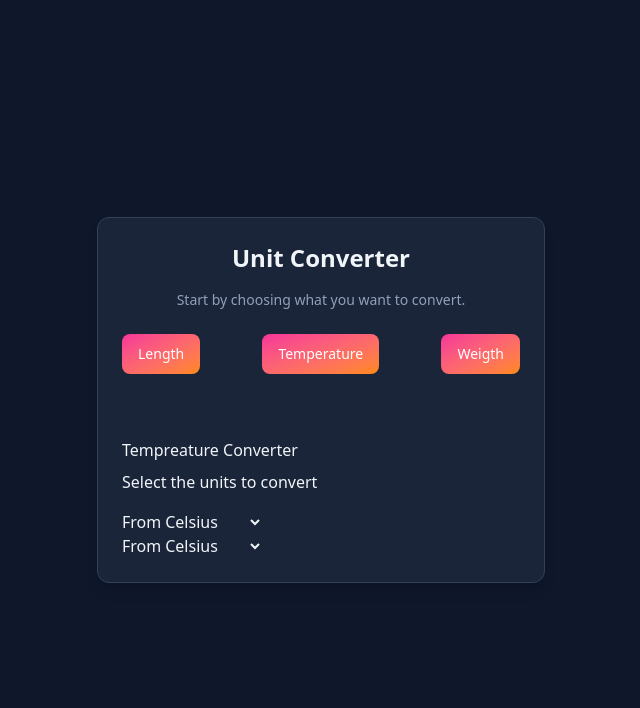
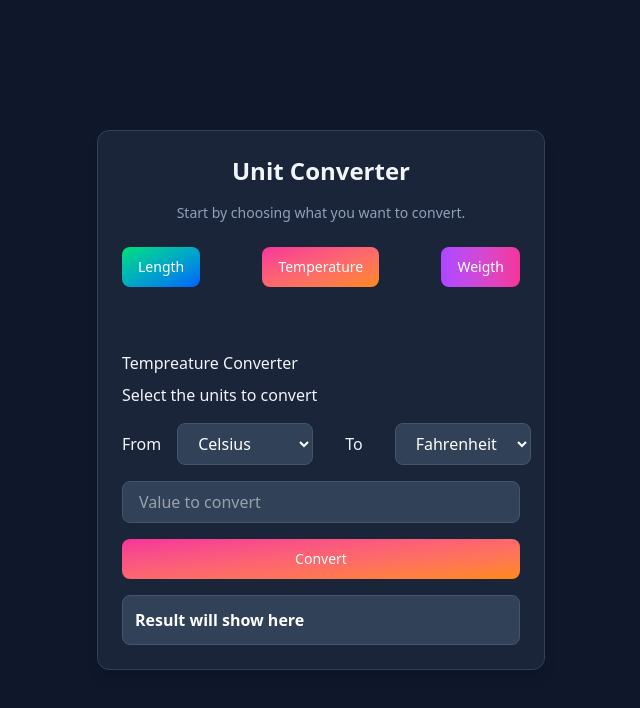
Before and after one commit to Joao-Fernandes-Silva/Unit-Converter-App, a React (Vite) app: page / in a window 1280 px wide. Shown: the top 708 px of the page, without its empty margins (319-959 px from the left). Built offline with nearby package versions, Linux system fonts and the light colour scheme.

Commit message:
Tempreature Completed

```diff
--- a/src/App.jsx
+++ b/src/App.jsx
@@ -1,29 +1,48 @@
-import { ChoiceButton } from "./components/button";
+import { ChoiceButton, ConverterButton } from "./components/button";
 import { useState } from "react";
+import { ConvertTemp } from "./utils/converter";
+import { Result } from "postcss";
 
 function App() {
   const [currMenu, setCurrMenu] = useState('temperature')
-  const [unit, setUnit] = useState('celsius');
+  const [fromUnit, setFromUnit] = useState('celsius');
+  const [toUnit, setToUnit] = useState('fahrenheit');
+  const [inputValue, setInputValue] = useState('');
+  const [result, setResult] = useState('');
+
+  function handleConvertTemperature() {
+    setResult(ConvertTemp(inputValue, fromUnit, toUnit));
+  }
+
 
   return (
     <div className="min-h-screen bg-slate-900 text-slate-100 flex items-center justify-center">
       <div className="space-y-16 w-full max-w-md bg-slate-800/80 border border-slate-700 rounded-xl p-6 shadow-lg">
+
+        {/*-------------------------Main Menu-----------------------------*/}
+
         <h1 className="text-2xl font-semibold mb-4 text-center">
           Unit Converter
         </h1>
         <p className="text-sm text-slate-400 mb-6 text-center">
           Start by choosing what you want to convert.
         </p>
+
         <div className="flex justify-between">
-          <ChoiceButton onChoice={() => setCurrMenu('length')}>Length</ChoiceButton>
-          <ChoiceButton onChoice={() => setCurrMenu('temperature')} >Temperature</ChoiceButton>
-          <ChoiceButton onChoice={() => setCurrMenu('weigth')}>Weigth</ChoiceButton>
+          <ChoiceButton onChoice={() => setCurrMenu('length')} classItem={"cursor-pointer text-white bg-gradient-to-br from-green-400 to-blue-600 hover:bg-gradient-to-bl focus:ring-4 focus:outline-none focus:ring-green-200 dark:focus:ring-green-800 font-medium rounded-lg text-sm px-4 py-2.5 text-center leading-5"}>Length</ChoiceButton>
+          <ChoiceButton onChoice={() => setCurrMenu('temperature')} classItem={"cursor-pointer text-white bg-gradient-to-br from-pink-500 to-orange-400 hover:bg-gradient-to-bl focus:ring-4 focus:outline-none focus:ring-pink-200 dark:focus:ring-pink-800 font-medium rounded-lg text-sm px-4 py-2.5 text-center leading-5"}>Temperature</ChoiceButton>
+          <ChoiceButton onChoice={() => setCurrMenu('weigth')} classItem={"cursor-pointer text-white bg-gradient-to-r from-purple-500 to-pink-500 hover:bg-gradient-to-l focus:ring-4 focus:outline-none focus:ring-purple-200 dark:focus:ring-purple-800 font-medium rounded-lg text-sm px-4 py-2.5 text-center leading-5"}>Weigth</ChoiceButton>
         </div>
+
+        {/*----------------------Length Converter------------------------*/}
+
         {currMenu === 'length' && (
           <div>
 
           </div>
         )}
+
+        {/*----------------------Temperature Converter------------------------*/}
 
         {currMenu === 'temperature' && (
           <div>
@@ -31,29 +50,48 @@ function App() {
               <h1>Tempreature Converter</h1>
               <p>Select the units to convert</p>
             </div>
-            <div className="justify">
-              <div>
+            {/*----- Dropdownds----- */}
+            <div className="flex">
+              <div className="flex items-center gap-4">
                 <label htmlFor="temp-unit1">From</label>
-                <select id="temp-unit1" value={unit} onChange={(e) => setUnit(e.target.value)}>
+                <select id="temp-unit1" value={fromUnit} onChange={(e) => setFromUnit(e.target.value)} className="bg-slate-700 text-white border border-slate-600 rounded-lg px-4 py-2">
                   <option value={"celsius"}>Celsius</option>
                   <option value={"fahrenheit"}>Fahrenheit</option>
                   <option value={"kelvin"}>Kelvin</option>
                 </select>
               </div>
-              <div>
-                <label htmlFor="temp-unit1">From</label>
-                <select id="temp-unit1" value={unit} onChange={(e) => setUnit(e.target.value)}>
+              <div className="flex items-center gap-8 ml-8">
+                <label htmlFor="temp-unit2">To</label>
+                <select id="temp-unit2" value={toUnit} onChange={(e) => setToUnit(e.target.value)} className="bg-slate-700 text-white border border-slate-600 rounded-lg px-4 py-2">
                   <option value={"celsius"}>Celsius</option>
                   <option value={"fahrenheit"}>Fahrenheit</option>
                   <option value={"kelvin"}>Kelvin</option>
                 </select>
               </div>
             </div>
+            {/*------Input Value------- */}
+
+            <div className="mt-4">
+              <input id="temp-value" type="number" value={inputValue} onChange={(e) => setInputValue(e.target.value)} placeholder="Value to convert" className="w-full bg-slate-700 text-white border border-slate-600 rounded-lg px-4 py-2" />
+            </div>
+            {/*------Converter Button-------- */}
             <div>
-
+              <ConverterButton
+                onClick={handleConvertTemperature}
+                className={"w-full mt-4 cursor-pointer text-white bg-gradient-to-br from-pink-500 to-orange-400 hover:bg-gradient-to-bl focus:ring-4 focus:outline-none focus:ring-pink-200 dark:focus:ring-pink-800 font-medium rounded-lg text-sm px-4 py-2.5 text-center leading-5"}>
+                Convert
+              </ConverterButton>
+            </div>
+            {/*------Result------- */}
+            <div className="mt-4 p-3 rounded-lg bg-slate-700 border border-slate-600">
+              <span className="font-semibold text-white">
+                {result === '' ? 'Result will show here' : result}
+              </span>
             </div>
           </div>
         )}
+
+        {/*----------------------Weigth Converter------------------------*/}
 
         {currMenu === 'weigth' && (
           <div>
--- a/src/components/button.jsx
+++ b/src/components/button.jsx
@@ -1,11 +1,15 @@
-import { cn } from "clsx-for-tailwind";
-
 export function ChoiceButton({ onChoice, children, classItem }) {
-    const baseClasses = "px-4 py-2 rounded-lg text-white";
-    const defaultClasses = "text-white bg-gradient-to-br from-pink-500 to-orange-400 hover:bg-gradient-to-bl focus:ring-4 focus:outline-none focus:ring-pink-200 dark:focus:ring-pink-800 font-medium rounded-base text-sm px-4 py-2.5 text-center leading-5";
     return (
-        <button onClick={onChoice} className={`${baseClasses} ${defaultClasses} ${classItem || ""}`}>
+        <button type="button" onClick={onChoice} className={classItem}>
             {children}
         </button>
     );
 }
+
+export function ConverterButton({onClick, children, className}) {
+    return (
+        <button type="button" onClick={onClick} className={className}>
+            {children}
+        </button>
+    )
+}
--- /dev/null
+++ b/src/utils/converter.js
@@ -0,0 +1,31 @@
+export function ConvertTemp(value, fromUnit, toUnit) {
+    const num = parseFloat(value);
+    let conNum = 0;
+
+    if (Number.isNaN(num)) {
+        return 'invalid';
+    }
+
+    if (fromUnit === 'celsius' && toUnit === 'celsius') {
+        conNum = num;
+    } else if (fromUnit === 'celsius' && toUnit === 'fahrenheit') {
+        conNum = (num * (9 / 5)) + 32;
+    } else if (fromUnit === 'celsius' && toUnit === 'kelvin') {
+        conNum = num + 273.15;
+    } else if (fromUnit === 'fahrenheit' && toUnit === 'celsius') {
+        conNum = (num - 32) * (5 / 9);
+    } else if (fromUnit === 'fahrenheit' && toUnit === 'fahrenheit') {
+        conNum = num;
+    } else if (fromUnit === 'fahrenheit' && toUnit === 'kelvin') {
+        conNum = (num - 32) * (5 / 9) + 273.15;
+    } else if (fromUnit === 'kelvin' && toUnit === 'celsius') {
+        conNum = num - 273.15;
+    } else if (fromUnit === 'kelvin' && toUnit === 'fahrenheit') {
+        conNum = (num - 273.15) * (9 / 5) + 32;
+    } else if (fromUnit === 'kelvin' && toUnit === 'kelvin') {
+        conNum = num;
+    } else {
+        return 'error'
+    }
+    return conNum;
+}
```
